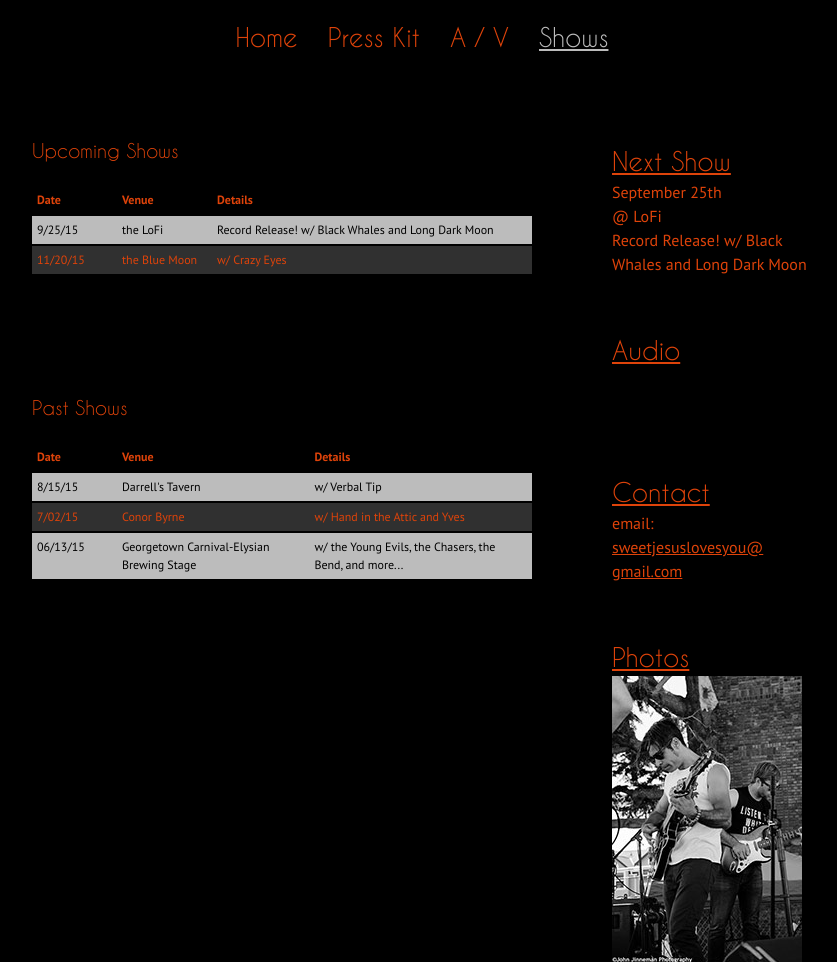
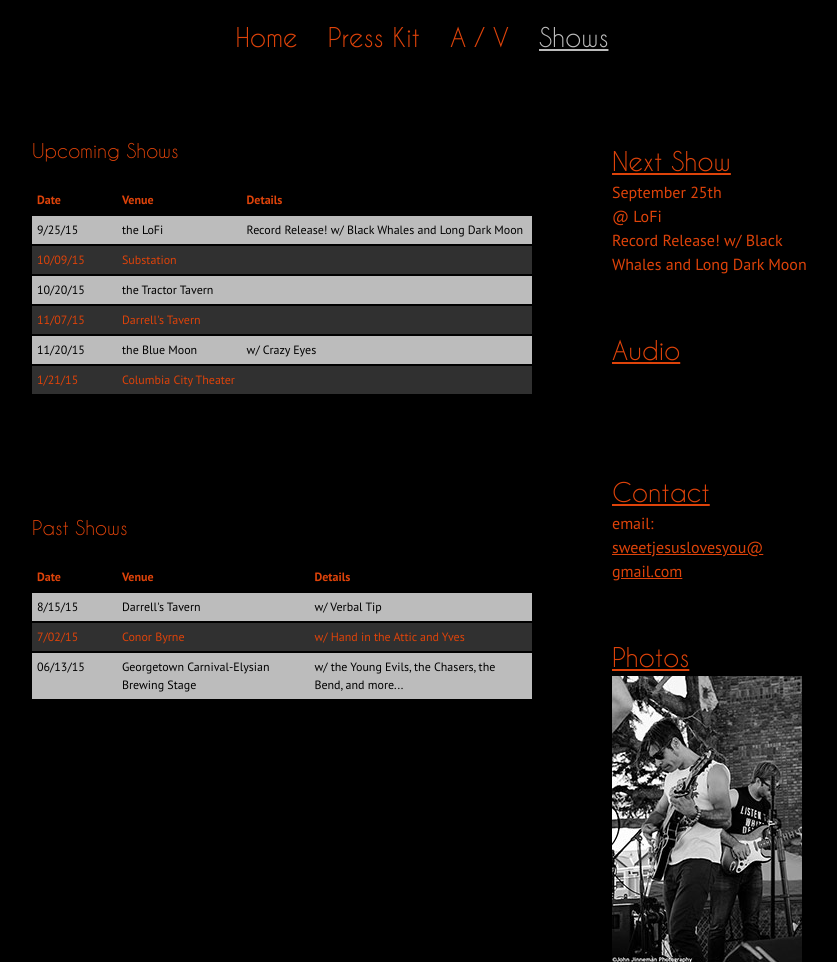
Before and after one commit to nategunn/sweetjesus, a PHP site: page /shows.php in a window 1280 px wide. Shown: the part 580-1542 px from the top of the page, without its empty margins (218-1055 px from the left). Run offline with PHP 8.4, Linux system fonts and the light colour scheme; some web fonts are replaced; grey boxes are pictures that could not be loaded.

Commit message:
added shows

```diff
--- a/shows.php
+++ b/shows.php
@@ -20,11 +20,31 @@
             <td>the LoFi</td>
             <td>Record Release! w/ Black Whales and Long Dark Moon</td>
 		</tr>
-     <tr class="odd">
+        <tr class="odd">
+            <td class="date">10/09/15</td>
+            <td>Substation</td>
+            <td></td>
+        </tr>
+        <tr class="even">
+            <td class="date">10/20/15</td>
+            <td>the Tractor Tavern</td>
+            <td></td>
+        </tr>
+        <tr class="odd">
+            <td class="date">11/07/15</td>
+            <td>Darrell's Tavern</td>
+            <td></td>
+        </tr>
+        <tr class="even">
 		    <td class="date">11/20/15</td>
             <td>the Blue Moon</td>
             <td>w/ Crazy Eyes</td>
 		</tr>
+        <tr class="odd">
+            <td class="date">1/21/15</td>
+            <td>Columbia City Theater</td>
+            <td></td>
+        </tr>
     </table>
 
     <h3>Past Shows</h3>
```
